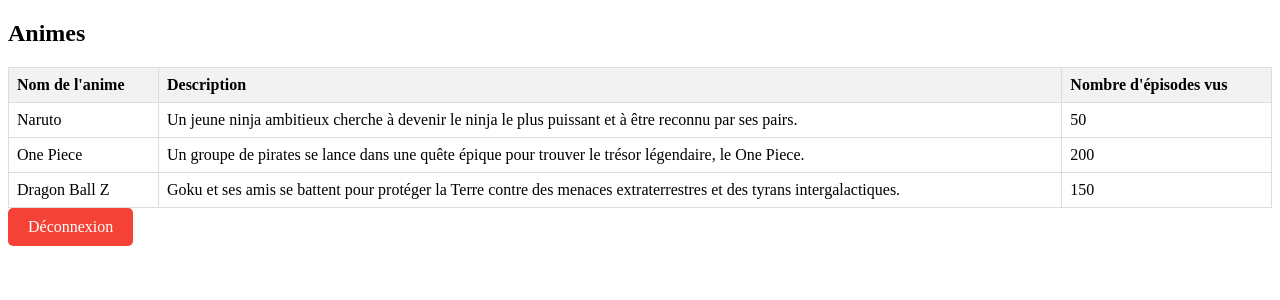
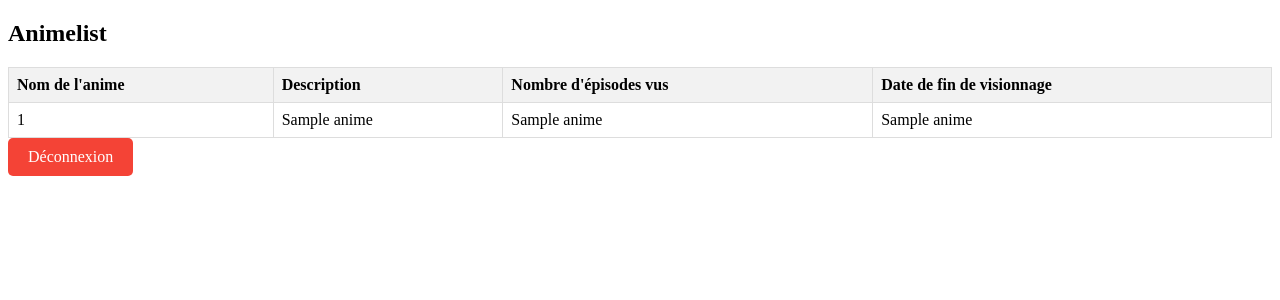
Before and after one commit to Tokkyoo/PythonProject, a Flask app: template templates/animelist.html in a window 1280 px wide. Shown: the top 300 px of the page. Run offline with Flask 3, Linux system fonts and the light colour scheme; the template is opened without the code that fills it: most values are stand-ins (such as "Sample title", 1, 10 or a date in 2020).

Commit message:
Methode afin d'avoir la liste des animes regardé par un utilisateur

```diff
--- a/main.py
+++ b/main.py
@@ -1,4 +1,5 @@
 import sqlite3
+import datetime
 from flask import Flask, render_template, request, make_response, redirect, g
 
 app = Flask(__name__)
@@ -21,12 +22,13 @@ def valid_login(username, password):
 def log_the_user_in(username):
     # Cette fonction pourrait enregistrer l'utilisateur connecté dans une session ou effectuer d'autres actions.
     resp = make_response(redirect('/animelist'))
-    resp.set_cookie('username', username)
+    resp.set_cookie('username', username)#Je mets comme value l'utisateur que j'ai mis en parametre, en effet c'est pas sécurisé.
     return resp
 
 @app.route('/login', methods=['POST', 'GET'])
 def login():
     error = None
+
     if request.method == 'POST':
         if valid_login(request.form['username'],
                        request.form['password']):
@@ -38,12 +40,6 @@ def login():
     # was GET or the credentials were invalid
     return render_template('login.html', error=error)
 
-
-
-@app.route("/animelist")
-def animelist():
-    username = request.cookies.get('username')
-    return render_template('animelist.html')
 
 @app.route('/logout')
 def logout():
@@ -78,3 +74,39 @@ def init_db():
         with app.open_resource('animelist.sql', mode='r') as f:
             db.cursor().executescript(f.read())
         db.commit()
+
+def get_watched_animes(username):
+    # Exécuter la requête SQL pour récupérer les animés regardés par l'utilisateur
+    query = '''
+    SELECT Animes.name, Animes.description, Animes.episode_count, Watched_Animes.finish_date
+    FROM Watched_Animes
+    INNER JOIN Animes ON Watched_Animes.anime_id = Animes.id
+    INNER JOIN Users ON Watched_Animes.user_id = Users.id
+    WHERE Users.username = ?;
+    '''
+    watched_animes = query_db(query, [username], one=False)
+    print(watched_animes)
+    return watched_animes
+
+def query_db(query, args=(), one=False):
+    try:
+        cur = get_db().execute(query, args)
+        rv = cur.fetchall()
+        cur.close()
+        return (rv[0] if rv else None) if one else rv
+    except Exception as e:
+        print("Error executing query:", e)
+        return None
+
+@app.route("/animelist")
+def animelist():
+    username = request.cookies.get('username')
+
+    print(username)
+    if username:
+        watched_animes = get_watched_animes(username)
+        print('pipi')
+        print(watched_animes)
+        return render_template('animelist.html', watched_animes=watched_animes)
+    else:
+        return redirect('/login')
--- a/templates/animelist.html
+++ b/templates/animelist.html
@@ -33,29 +33,22 @@
     </style>
 </head>
 <body>
-    <h2>Animes</h2>
+    <h2>Animelist</h2>
     <table>
         <tr>
             <th>Nom de l'anime</th>
             <th>Description</th>
             <th>Nombre d'épisodes vus</th>
+            <th>Date de fin de visionnage</th>
         </tr>
+        {% for anime in watched_animes %}
         <tr>
-            <td>Naruto</td>
-            <td>Un jeune ninja ambitieux cherche à devenir le ninja le plus puissant et à être reconnu par ses pairs.</td>
-            <td>50</td>
+            <td>{{ anime[0] }}</td>
+            <td>{{ anime[1] }}</td>
+            <td>{{ anime[2] }}</td>
+            <td>{{ anime[3] }}</td>
         </tr>
-        <tr>
-            <td>One Piece</td>
-            <td>Un groupe de pirates se lance dans une quête épique pour trouver le trésor légendaire, le One Piece.</td>
-            <td>200</td>
-        </tr>
-        <tr>
-            <td>Dragon Ball Z</td>
-            <td>Goku et ses amis se battent pour protéger la Terre contre des menaces extraterrestres et des tyrans intergalactiques.</td>
-            <td>150</td>
-        </tr>
-        <!-- Ajoutez plus de lignes ici pour plus d'animes -->
+        {% endfor %}
     </table>
     <a href="/logout" class="logout-btn">Déconnexion</a>
 </body>
```
Also changed, not shown: animelist.sql (+5 -5 lines).
